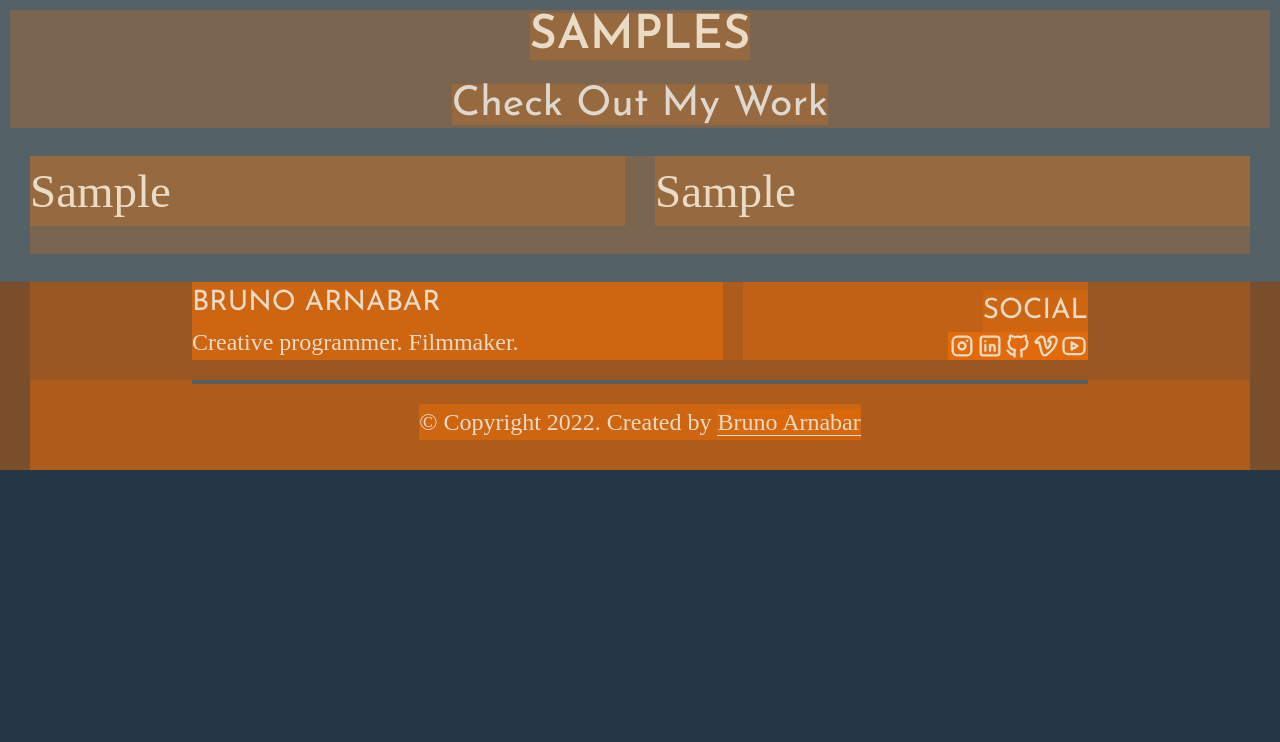
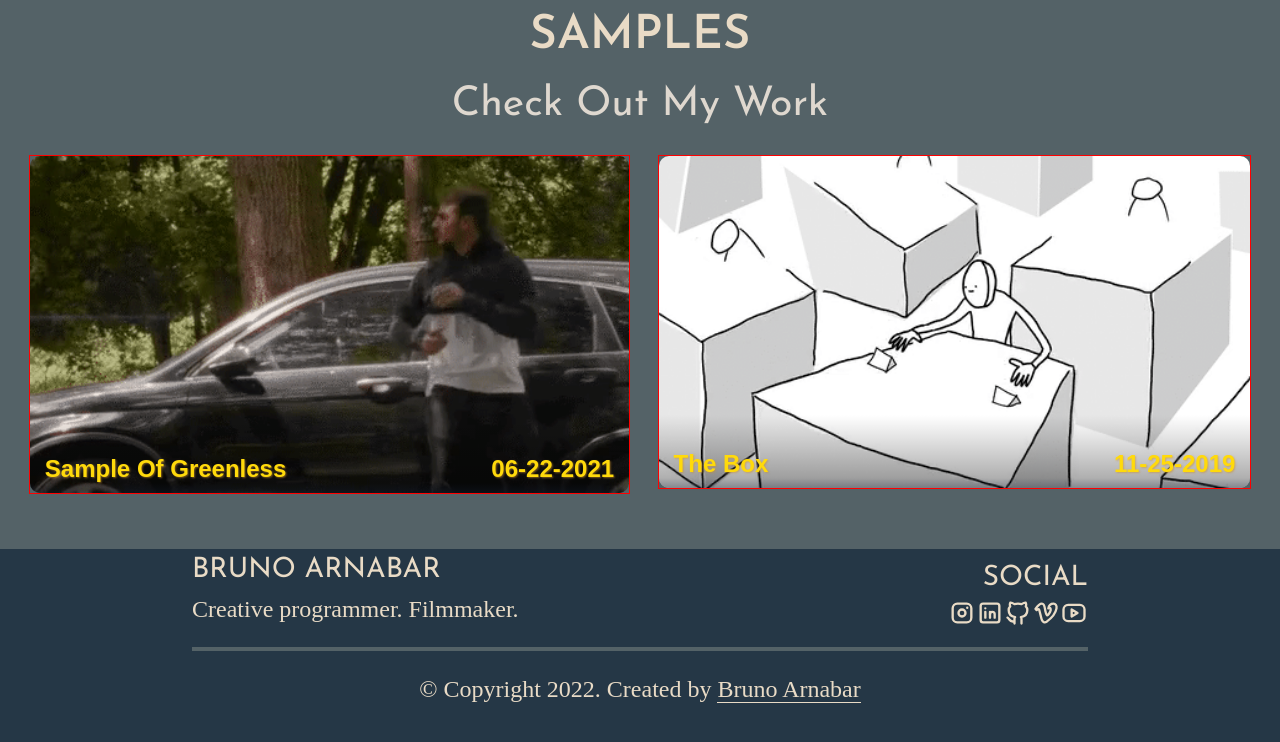
Before and after one commit to brunoarnabar/film-portfolio-deployment, a React (Create React App) app: page / in a window 1280 px wide. Shown: the top 742 px of the page. Built offline with nearby package versions, Linux system fonts and the light colour scheme; a web font is replaced by a local one.

Commit message:
Fixing Preview

```diff
--- a/src/Components/Sample/Films/Preview/preview.scss
+++ b/src/Components/Sample/Films/Preview/preview.scss
@@ -151,3 +151,8 @@ $max-col-count: 3;
   opacity: 100;
   transition: opacity 0.25s ease-in-out;
 }
+
+
+.PreviewContainer > * {
+  outline: red 1px solid;
+}
--- a/src/Components/Sample/Sample.jsx
+++ b/src/Components/Sample/Sample.jsx
@@ -1,13 +1,13 @@
 import "./sample.scss";
 
-// import Preview from "./Films/Preview/Preview";
+import Preview from "./Films/Preview/Preview";
 
 //goToContext
 import { useRef, useEffect } from "react";
 import useOnScreen from "../Hooks/useOnScreen";
 import { useSampleTrueContext } from "../../Contexts/BackToSample";
 
-// import { GreenlessInfo, TheBoxInfo } from "./FilmData";
+import { GreenlessInfo, TheBoxInfo } from "./FilmData";
 
 export default function Samples() {
   //goToContext
@@ -34,12 +34,10 @@ export default function Samples() {
       </div>
       <div className="SamplePreviewContainers text-neutral-400">
         <div className="SamplePreview fs-heading">
-          Sample
-          {/* <Preview {...GreenlessInfo} /> */}
+          <Preview {...GreenlessInfo} />
         </div>
         <div className="SamplePreview fs-heading">
-          Sample
-          {/* <Preview {...TheBoxInfo} /> */}
+          <Preview {...TheBoxInfo} />
         </div>
       </div>
     </div>
--- a/src/Components/Sample/sample.scss
+++ b/src/Components/Sample/sample.scss
@@ -54,7 +54,3 @@ $max-col-count: 3;
     }
   }
 }
-
-*{
-  background-color: rgba(255, 115, 0, 0.22);
-}
```
